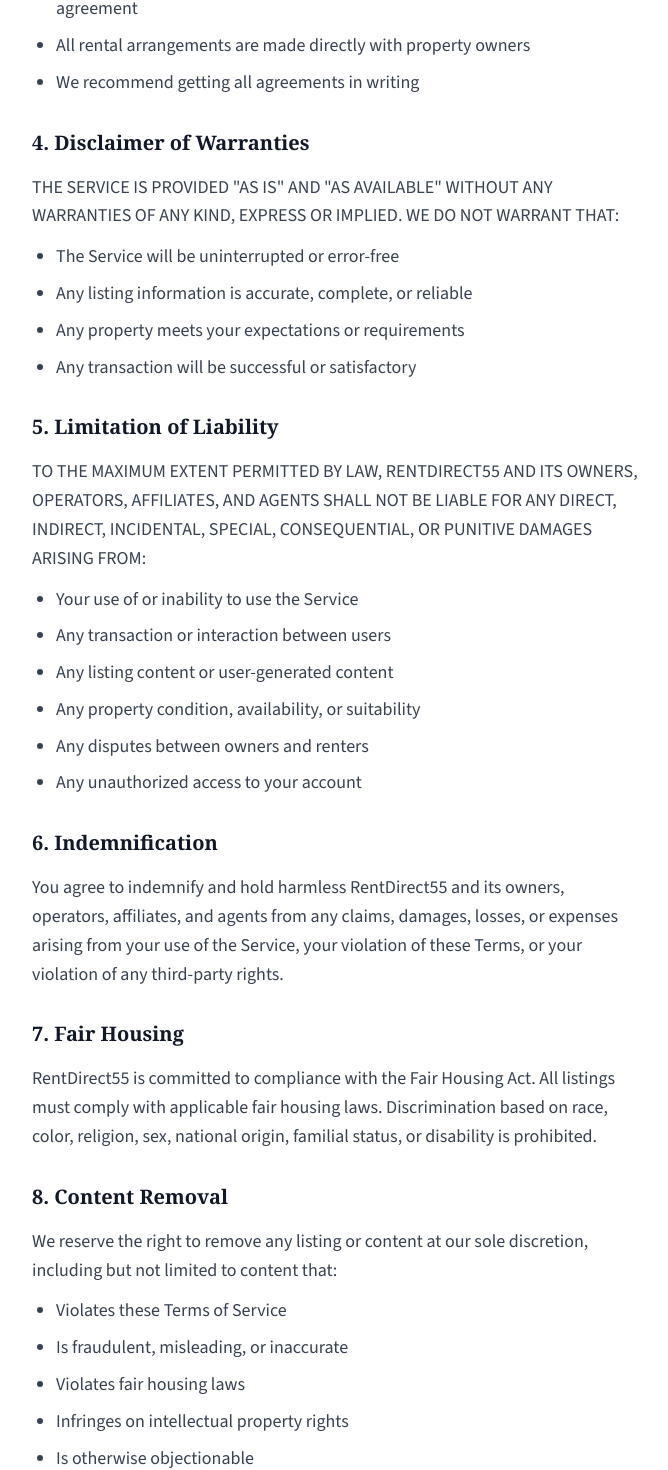
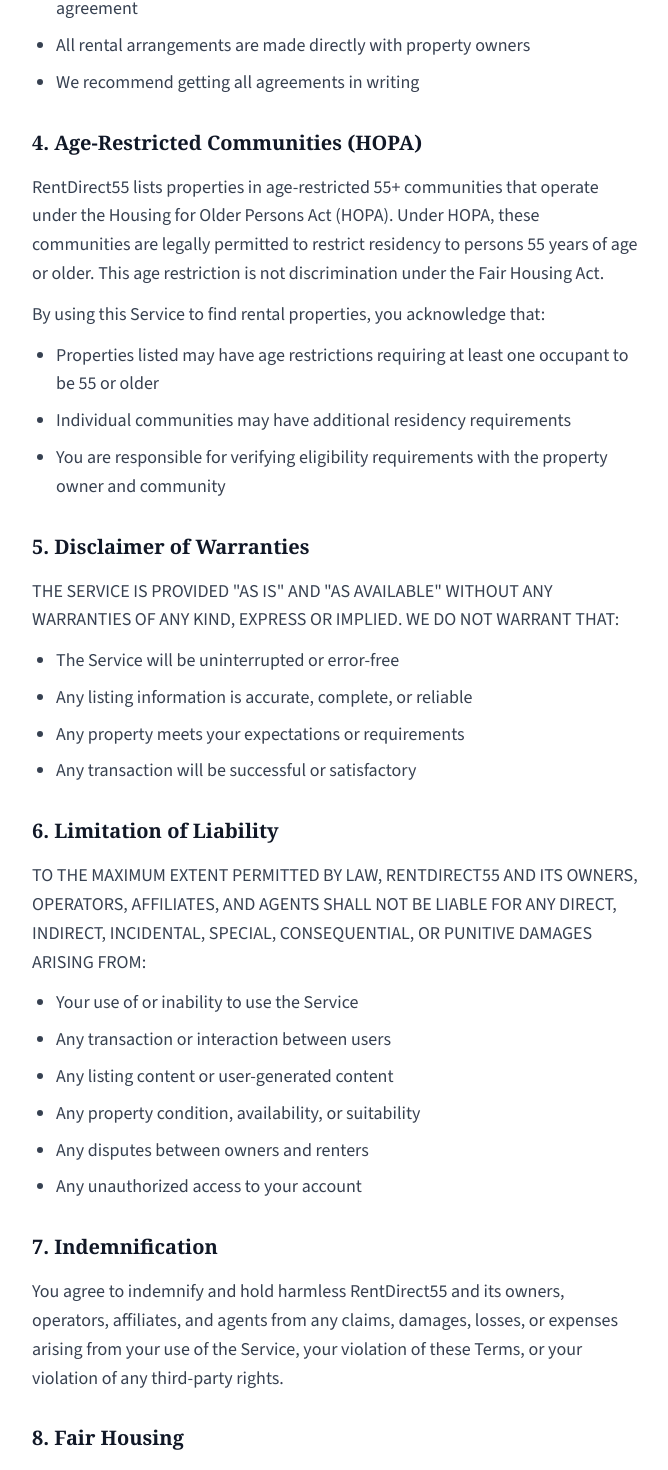
Before and after one commit to AiStyl/RentDirect55, a React (Vite) app: page /terms in a window 1280 px wide. Shown: the part 1173-2643 px from the top of the page, without its empty margins (304-972 px from the left). Built offline with nearby package versions, Linux system fonts and the light colour scheme; no server answers.

Commit message:
Update Terms and Privacy: add HOPA, trademarks, fix privacy text, add GA and EmailJS

```diff
--- a/src/pages/Privacy.jsx
+++ b/src/pages/Privacy.jsx
@@ -6,7 +6,7 @@
       <div className="max-w-3xl mx-auto px-4 sm:px-6 lg:px-8">
         <div className="bg-white rounded-xl shadow-md p-8 md:p-12">
           <h1 className="text-3xl font-bold text-gray-900 mb-2 font-display">Privacy Policy</h1>
-          <p className="text-gray-500 mb-8">Last updated: December 2024</p>
+          <p className="text-gray-500 mb-8">Last updated: December 2025</p>
 
           <div className="prose prose-lg max-w-none text-gray-700">
             <section className="mb-8">
@@ -30,14 +30,23 @@
               <h3 className="text-lg font-medium text-gray-900 mt-4 mb-2">Listing Information</h3>
               <p>
                 Property owners voluntarily provide listing information including property details,
-                photos, and contact information. <strong>Contact information you provide in listings
-                is displayed publicly</strong> to allow potential renters to contact you directly.
+                photos, and contact email. <strong>Your email address is kept private</strong> and is
+                never displayed publicly on your listing. Instead, potential renters contact you through
+                our secure contact form, and inquiries are sent directly to your email.
+              </p>
+
+              <h3 className="text-lg font-medium text-gray-900 mt-4 mb-2">Contact Form Information</h3>
+              <p>
+                When renters use the contact form to inquire about a listing, they provide their name,
+                email address, optional phone number, and message. This information is sent directly
+                to the property owner and is not stored on our servers.
               </p>
 
               <h3 className="text-lg font-medium text-gray-900 mt-4 mb-2">Usage Information</h3>
               <p>
-                We may collect basic usage data such as pages visited and actions taken on the site
-                to improve our service.
+                We use Google Analytics to collect anonymous usage data such as pages visited, time
+                spent on site, and general geographic location. This helps us understand how users
+                interact with our service and improve the experience.
               </p>
             </section>
 
@@ -47,7 +56,7 @@
               <ul className="list-disc pl-6 mt-3 space-y-2">
                 <li>Social Security numbers or government IDs</li>
                 <li>Financial or payment information</li>
-                <li>Personal information from renters (no account required to browse)</li>
+                <li>Personal information from renters browsing listings (no account required)</li>
                 <li>Precise location data</li>
                 <li>Information about transactions between users</li>
               </ul>
@@ -59,7 +68,7 @@
               <ul className="list-disc pl-6 mt-3 space-y-2">
                 <li>Provide and maintain the Service</li>
                 <li>Associate listings with your account</li>
-                <li>Display your contact information on your listings (as you provide it)</li>
+                <li>Route inquiries from potential renters to your email</li>
                 <li>Improve and optimize the Service</li>
                 <li>Communicate with you about your account if necessary</li>
               </ul>
@@ -69,7 +78,7 @@
               <h2 className="text-xl font-semibold text-gray-900 mb-4 font-display">5. Information Sharing</h2>
               <p>We do not sell, rent, or share your personal information with third parties except:</p>
               <ul className="list-disc pl-6 mt-3 space-y-2">
-                <li>Contact information you voluntarily include in listings (publicly displayed)</li>
+                <li>Inquiry information submitted through contact forms is sent to the property owner</li>
                 <li>When required by law or legal process</li>
                 <li>To protect our rights or the safety of users</li>
                 <li>With service providers who assist in operating the Service (bound by confidentiality)</li>
@@ -103,7 +112,8 @@
               <h2 className="text-xl font-semibold text-gray-900 mb-4 font-display">8. Cookies</h2>
               <p>
                 We use essential cookies to maintain your session and remember your preferences.
-                We do not use tracking cookies or share cookie data with third parties for advertising.
+                Google Analytics uses cookies to collect anonymous usage data. We do not use
+                tracking cookies for advertising or share cookie data with third parties for marketing purposes.
               </p>
             </section>
 
@@ -113,6 +123,8 @@
               <ul className="list-disc pl-6 mt-3 space-y-2">
                 <li><strong>Google Sign-In:</strong> For authentication (subject to Google's Privacy Policy)</li>
                 <li><strong>Firebase:</strong> For data storage and hosting (subject to Google's Privacy Policy)</li>
+                <li><strong>Google Analytics:</strong> For anonymous usage analytics (subject to Google's Privacy Policy)</li>
+                <li><strong>EmailJS:</strong> For processing contact form submissions (subject to EmailJS Privacy Policy)</li>
               </ul>
             </section>
 
--- a/src/pages/Terms.jsx
+++ b/src/pages/Terms.jsx
@@ -6,7 +6,7 @@
       <div className="max-w-3xl mx-auto px-4 sm:px-6 lg:px-8">
         <div className="bg-white rounded-xl shadow-md p-8 md:p-12">
           <h1 className="text-3xl font-bold text-gray-900 mb-2 font-display">Terms of Service</h1>
-          <p className="text-gray-500 mb-8">Last updated: December 2024</p>
+          <p className="text-gray-500 mb-8">Last updated: December 2025</p>
 
           <div className="prose prose-lg max-w-none text-gray-700">
             <section className="mb-8">
@@ -54,7 +54,25 @@
             </section>
 
             <section className="mb-8">
-              <h2 className="text-xl font-semibold text-gray-900 mb-4 font-display">4. Disclaimer of Warranties</h2>
+              <h2 className="text-xl font-semibold text-gray-900 mb-4 font-display">4. Age-Restricted Communities (HOPA)</h2>
+              <p>
+                RentDirect55 lists properties in age-restricted 55+ communities that operate under the
+                Housing for Older Persons Act (HOPA). Under HOPA, these communities are legally permitted
+                to restrict residency to persons 55 years of age or older. This age restriction is not
+                discrimination under the Fair Housing Act.
+              </p>
+              <p className="mt-3">
+                By using this Service to find rental properties, you acknowledge that:
+              </p>
+              <ul className="list-disc pl-6 mt-3 space-y-2">
+                <li>Properties listed may have age restrictions requiring at least one occupant to be 55 or older</li>
+                <li>Individual communities may have additional residency requirements</li>
+                <li>You are responsible for verifying eligibility requirements with the property owner and community</li>
+              </ul>
+            </section>
+
+            <section className="mb-8">
+              <h2 className="text-xl font-semibold text-gray-900 mb-4 font-display">5. Disclaimer of Warranties</h2>
               <p>
                 THE SERVICE IS PROVIDED "AS IS" AND "AS AVAILABLE" WITHOUT ANY WARRANTIES OF ANY KIND,
                 EXPRESS OR IMPLIED. WE DO NOT WARRANT THAT:
@@ -68,7 +86,7 @@
             </section>
 
             <section className="mb-8">
-              <h2 className="text-xl font-semibold text-gray-900 mb-4 font-display">5. Limitation of Liability</h2>
+              <h2 className="text-xl font-semibold text-gray-900 mb-4 font-display">6. Limitation of Liability</h2>
               <p>
                 TO THE MAXIMUM EXTENT PERMITTED BY LAW, RENTDIRECT55 AND ITS OWNERS, OPERATORS,
                 AFFILIATES, AND AGENTS SHALL NOT BE LIABLE FOR ANY DIRECT, INDIRECT, INCIDENTAL,
@@ -85,7 +103,7 @@
             </section>
 
             <section className="mb-8">
-              <h2 className="text-xl font-semibold text-gray-900 mb-4 font-display">6. Indemnification</h2>
+              <h2 className="text-xl font-semibold text-gray-900 mb-4 font-display">7. Indemnification</h2>
               <p>
                 You agree to indemnify and hold harmless RentDirect55 and its owners, operators,
                 affiliates, and agents from any claims, damages, losses, or expenses arising from
@@ -95,16 +113,17 @@
             </section>
 
             <section className="mb-8">
-              <h2 className="text-xl font-semibold text-gray-900 mb-4 font-display">7. Fair Housing</h2>
+              <h2 className="text-xl font-semibold text-gray-900 mb-4 font-display">8. Fair Housing</h2>
               <p>
                 RentDirect55 is committed to compliance with the Fair Housing Act. All listings
                 must comply with applicable fair housing laws. Discrimination based on race, color,
-                religion, sex, national origin, familial status, or disability is prohibited.
+                religion, sex, national origin, familial status (except as permitted under HOPA for
+                age-restricted communities), or disability is prohibited.
               </p>
             </section>
 
             <section className="mb-8">
-              <h2 className="text-xl font-semibold text-gray-900 mb-4 font-display">8. Content Removal</h2>
+              <h2 className="text-xl font-semibold text-gray-900 mb-4 font-display">9. Content Removal</h2>
               <p>
                 We reserve the right to remove any listing or content at our sole discretion,
                 including but not limited to content that:
@@ -119,7 +138,18 @@
             </section>
 
             <section className="mb-8">
-              <h2 className="text-xl font-semibold text-gray-900 mb-4 font-display">9. Changes to Terms</h2>
+              <h2 className="text-xl font-semibold text-gray-900 mb-4 font-display">10. Trademark Notice</h2>
+              <p>
+                RentDirect55 is an independent listing service and is not affiliated with, endorsed by,
+                or sponsored by any of the communities listed on this platform. Community names mentioned
+                on this site, including but not limited to The Villages®, Sun City®, Del Webb®, and others,
+                are registered trademarks of their respective owners. All trademarks, service marks, and
+                trade names are the property of their respective owners.
+              </p>
+            </section>
+
+            <section className="mb-8">
+              <h2 className="text-xl font-semibold text-gray-900 mb-4 font-display">11. Changes to Terms</h2>
               <p>
                 We may modify these Terms at any time. Continued use of the Service after any
                 changes constitutes acceptance of the modified Terms.
@@ -127,7 +157,7 @@
             </section>
 
             <section className="mb-8">
-              <h2 className="text-xl font-semibold text-gray-900 mb-4 font-display">10. Contact</h2>
+              <h2 className="text-xl font-semibold text-gray-900 mb-4 font-display">12. Contact</h2>
               <p>
                 For questions about these Terms, please <Link to="/contact" className="text-palm-600 hover:underline">contact us</Link>.
               </p>
```
